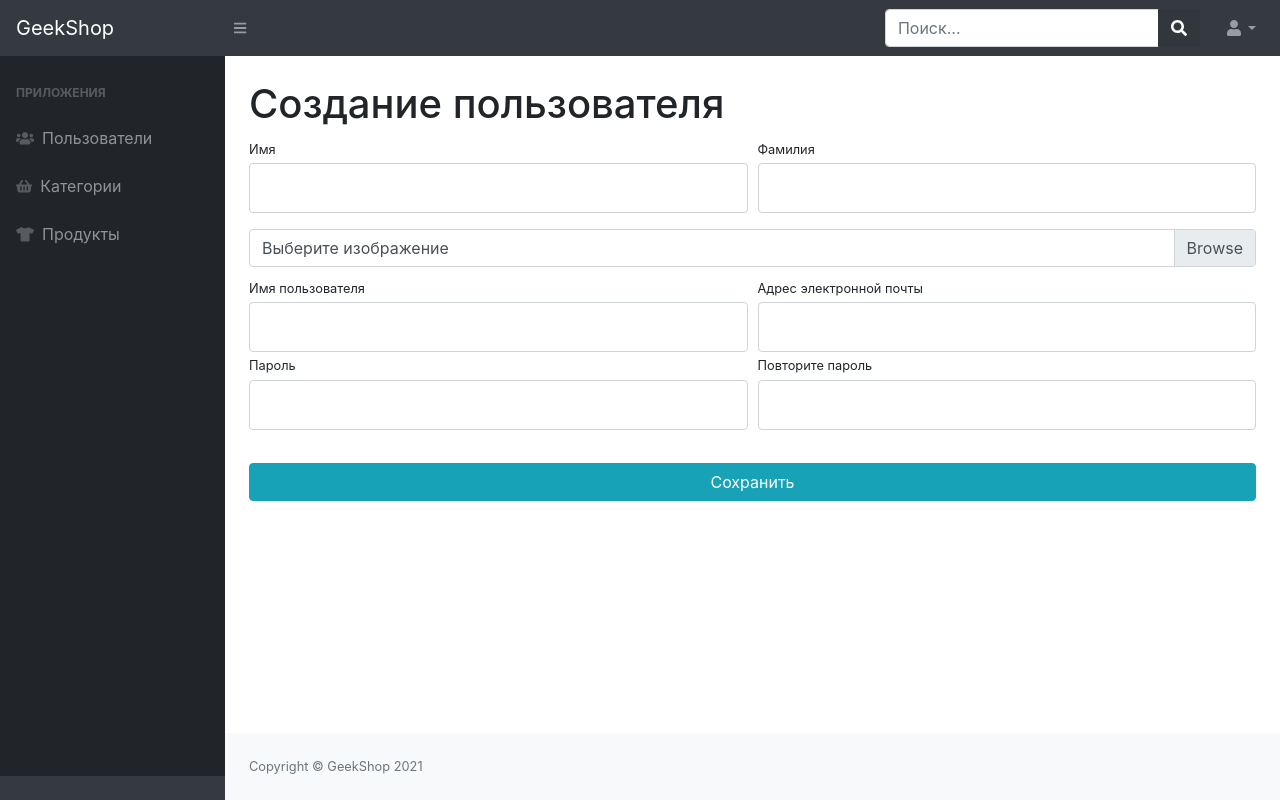
After one commit to alex-m-kr/django-gshop, a Django app: template admins/templates/admins/admin-users-create.html in a window 1280 px wide. The commit adds this page. Run offline with Django 3.2, Linux system fonts and the light colour scheme; the template is opened without the code that fills it: most values are stand-ins (such as "Sample title", 1, 10 or a date in 2020); some libraries are stand-ins or nearby versions.

Commit message:
add admins app

```diff
--- /dev/null
+++ b/admins/templates/admins/admin-users-create.html
@@ -0,0 +1,78 @@
+{% extends 'admins/base.html' %}
+
+{% block content %}
+    <main>
+        <div class="container-fluid">
+            <h1 class="mt-4">Создание пользователя</h1>
+            <form action="">
+                <div class="form-row">
+                    <div class="col-lg-6">
+                        <div class="form-group">
+                            <label class="small mb-1"
+                                   for="inputFirstName">Имя</label>
+                            <input class="form-control py-4"
+                                   id="inputFirstName" type="text"/>
+                        </div>
+                    </div>
+                    <div class="col-lg-6">
+                        <div class="form-group">
+                            <label class="small mb-1" for="inputLastName">Фамилия</label>
+                            <input class="form-control py-4" id="inputLastName"
+                                   type="text"/>
+                        </div>
+                    </div>
+                </div>
+                <div class="form-row mb-2">
+                    <div class="col-lg-12">
+                        <div class="custom-file">
+                            <input type="file" class="custom-file-input"
+                                   id="userAvatar" size="50">
+                            <label class="custom-file-label" for="userAvatar">Выберите
+                                изображение</label>
+                        </div>
+                    </div>
+                </div>
+                <div class="form-row">
+                    <div class="col-lg-6">
+                        <label class="small mb-1" for="inputUsername">Имя
+                            пользователя</label>
+                        <input class="form-control py-4" id="inputUsername"
+                               type="text"
+                               aria-describedby="usernameHelp"/>
+                    </div>
+                    <div class="col-lg-6">
+                        <label class="small mb-1" for="inputEmailAddress">Адрес
+                            электронной
+                            почты</label>
+                        <input class="form-control py-4" id="inputEmailAddress"
+                               type="email"
+                               aria-describedby="emailHelp"/>
+                    </div>
+                </div>
+                <div class="form-row">
+                    <div class="col-lg-6">
+                        <label class="small mb-1"
+                               for="inputPassword1">Пароль</label>
+                        <input class="form-control py-4" id="inputPassword1"
+                               type="text"
+                               aria-describedby="password1Help"/>
+                    </div>
+                    <div class="col-lg-6">
+                        <label class="small mb-1" for="inputPassword2">Повторите
+                            пароль</label>
+                        <input class="form-control py-4" id="inputPassword2"
+                               type="text"
+                               aria-describedby="password2Help"/>
+                    </div>
+                </div>
+                <div class="form-row">
+                    <div class="col-lg-12" style="margin-top: 33px;">
+                        <input class="btn btn-info btn-block" type="submit"
+                               value="Сохранить">
+                    </div>
+                </div>
+            </form>
+        </div>
+    </main>
+
+{% endblock %}
--- /dev/null
+++ b/admins/templates/admins/base.html
@@ -0,0 +1,95 @@
+{% load static %}
+
+<!DOCTYPE html>
+<html lang="en">
+<head>
+    <meta charset="utf-8"/>
+    <meta http-equiv="X-UA-Compatible" content="IE=edge"/>
+    <meta name="viewport" content="width=device-width, initial-scale=1, shrink-to-fit=no"/>
+    <meta name="description" content=""/>
+    <meta name="author" content=""/>
+    <title>{{ title }}</title>
+    <link href="{% static 'css/auth-admin.css' %}" rel="stylesheet"/>
+    <link href="https://cdn.datatables.net/1.10.20/css/dataTables.bootstrap4.min.css" rel="stylesheet"
+          crossorigin="anonymous"/>
+    <script src="https://cdnjs.cloudflare.com/ajax/libs/font-awesome/5.15.1/js/all.min.js"
+            crossorigin="anonymous"></script>
+</head>
+<body class="sb-nav-fixed">
+<nav class="sb-topnav navbar navbar-expand navbar-dark bg-dark">
+    <a class="navbar-brand" href="{% url 'admins:index' %}">GeekShop</a>
+    <button class="btn btn-link btn-sm order-1 order-lg-0" id="sidebarToggle" href="#"><i class="fas fa-bars"></i>
+    </button>
+    <!-- Navbar Search-->
+    <form class="d-none d-md-inline-block form-inline ml-auto mr-0 mr-md-3 my-2 my-md-0">
+        <div class="input-group">
+            <input class="form-control" type="text" placeholder="Поиск..." aria-label="Search"
+                   aria-describedby="basic-addon2"/>
+            <div class="input-group-append">
+                <button class="btn btn-primary" type="button"><i class="fas fa-search"></i></button>
+            </div>
+        </div>
+    </form>
+    <!-- Navbar-->
+    <ul class="navbar-nav ml-auto ml-md-0">
+        <li class="nav-item dropdown">
+            <a class="nav-link dropdown-toggle" id="userDropdown" href="#" role="button" data-toggle="dropdown"
+               aria-haspopup="true" aria-expanded="false"><i class="fas fa-user fa-fw"></i></a>
+            <div class="dropdown-menu dropdown-menu-right" aria-labelledby="userDropdown">
+                <a class="dropdown-item" href="{% url 'users:logout' %}">Logout</a>
+            </div>
+        </li>
+    </ul>
+</nav>
+<div id="layoutSidenav">
+    <div id="layoutSidenav_nav">
+        <nav class="sb-sidenav accordion sb-sidenav-dark" id="sidenavAccordion">
+            <div class="sb-sidenav-menu">
+                <div class="nav">
+                    <div class="sb-sidenav-menu-heading">Приложения</div>
+                    <a class="nav-link" href="{% url 'admins:admin_users' %}">
+                        <div class="sb-nav-link-icon">
+                            <i class="fas fa-users"></i>
+                        </div>
+                        Пользователи
+                    </a>
+                    <a class="nav-link" href="index.html">
+                        <div class="sb-nav-link-icon">
+                            <i class="fas fa-shopping-basket"></i>
+                        </div>
+                        Категории
+                    </a>
+                    <a class="nav-link" href="index.html">
+                        <div class="sb-nav-link-icon">
+                            <i class="fas fa-tshirt"></i>
+                        </div>
+                        Продукты
+                    </a>
+                </div>
+            </div>
+            <div class="sb-sidenav-footer"></div>
+        </nav>
+    </div>
+    <div id="layoutSidenav_content">
+        {% block content %}
+
+        {% endblock %}
+        <footer class="py-4 bg-light mt-auto">
+            <div class="container-fluid">
+                <div class="d-flex align-items-center justify-content-between small">
+                    <div class="text-muted">Copyright &copy; GeekShop 2021</div>
+                </div>
+            </div>
+        </footer>
+    </div>
+</div>
+<script src="https://code.jquery.com/jquery-3.5.1.slim.min.js" crossorigin="anonymous"></script>
+<script src="https://cdn.jsdelivr.net/npm/bootstrap@4.5.3/dist/js/bootstrap.bundle.min.js"
+        crossorigin="anonymous"></script>
+<script src="{% static 'js/auth-admin.js' %}"></script>
+<script src="https://cdnjs.cloudflare.com/ajax/libs/Chart.js/2.8.0/Chart.min.js" crossorigin="anonymous"></script>
+<script src="https://cdn.datatables.net/1.10.20/js/jquery.dataTables.min.js" crossorigin="anonymous"></script>
+<script src="https://cdn.datatables.net/1.10.20/js/dataTables.bootstrap4.min.js" crossorigin="anonymous"></script>
+<script src="{% static 'js/datatable.js' %}"></script>
+</body>
+</html>
--- a/geekshop/settings.py
+++ b/geekshop/settings.py
@@ -41,6 +41,7 @@ INSTALLED_APPS = [
     'products',
     'users',
     'basket',
+    'admins',
 ]
 
 MIDDLEWARE = [
--- a/geekshop/urls.py
+++ b/geekshop/urls.py
@@ -26,6 +26,7 @@ urlpatterns = [
     path('products/', include('products.urls', namespace='products')),
     path('users/', include('users.urls', namespace='users')),
     path('basket/', include('basket.urls', namespace='basket')),
+    path('admin-staff/', include('admins.urls', namespace='admins')),
 
 ]
 
```
Also changed, not shown: admins/templates/admins/admin-users-read.html (added, +74 -0 lines), admins/templates/admins/admin-users-update-delete.html (added, +73 -0 lines), admins/templates/admins/admin.html (added, +9 -0 lines), admins/urls.py (added, +16 -0 lines), products/templates/products/base.html (+5 -3 lines).
